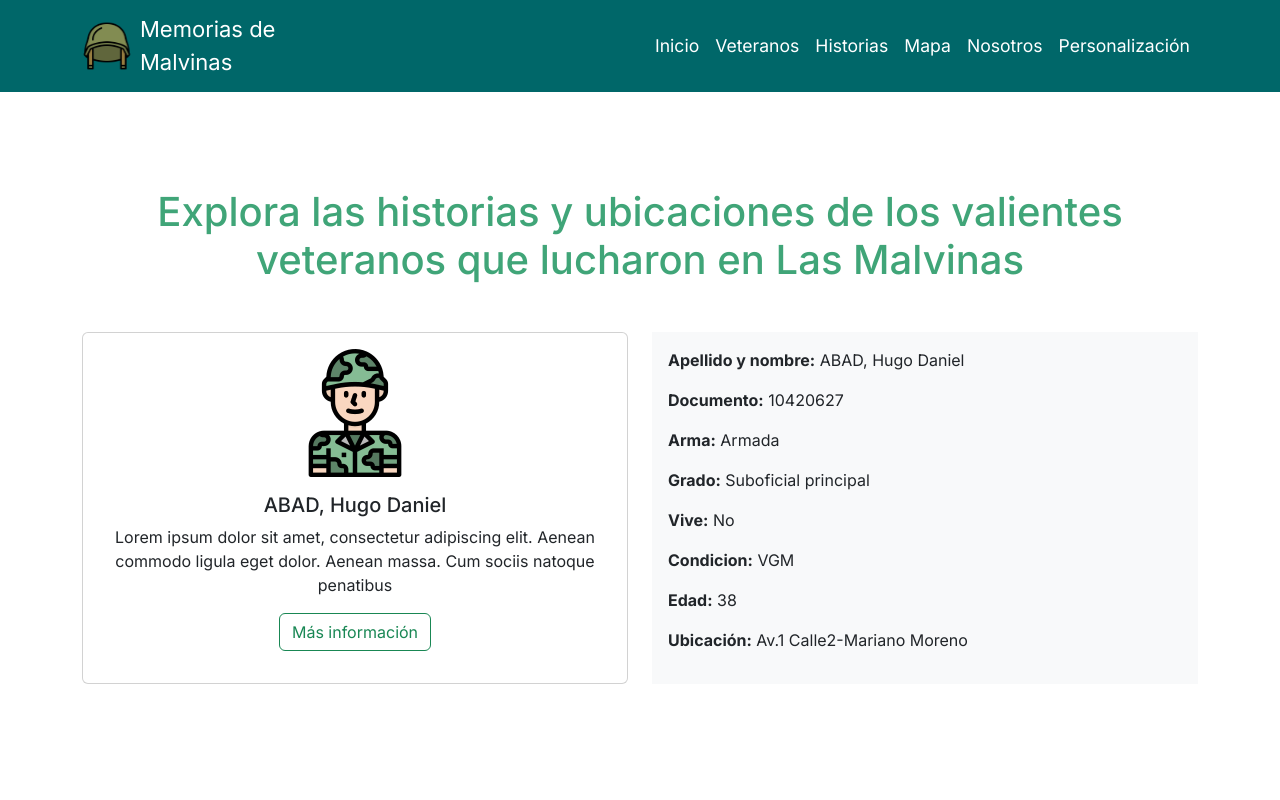
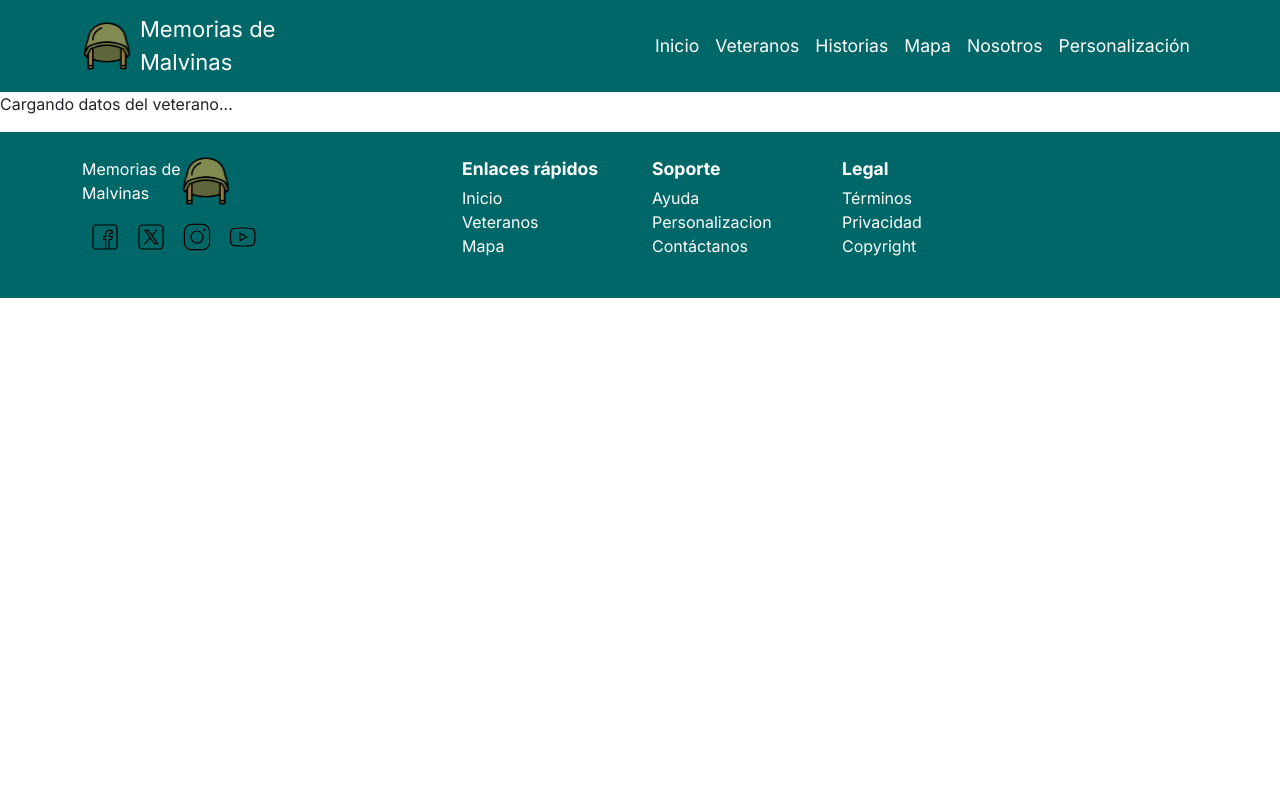
Before and after one commit to Lucho-Castagno/deu-malvinas, a Next.js app: page /historiaveterano in a window 1280 px wide. Shown: the top 800 px of the page. Built offline with nearby package versions, Linux system fonts and the light colour scheme.

Commit message:
add. veteranos

```diff
--- /dev/null
+++ b/src/app/historiaveterano/Map/Map.tsx
@@ -0,0 +1,34 @@
+import { MapContainer, Marker, TileLayer, Tooltip, Popup } from "react-leaflet";
+import "leaflet/dist/leaflet.css";
+import "leaflet-defaulticon-compatibility";
+import "leaflet-defaulticon-compatibility/dist/leaflet-defaulticon-compatibility.css";
+import React from 'react';
+import L from 'leaflet';
+
+interface MapProps {
+    Latitud: number;
+    Longitud: number;
+}
+
+export default function Map({ Latitud, Longitud } : MapProps) {
+    console.log(Latitud);
+    console.log(Longitud);
+    const custom_marker = L.icon({
+        iconUrl: 'soldado-marker.png',
+        iconSize: [40, 40],
+        iconAnchor: [20, 5],
+    });
+
+    return (
+        <div className="titulo container h-100 w-100 d-flex justify-content-center align-items-center">
+            <MapContainer center={[Latitud, Longitud]} zoom={8} className="h-100 w-100">
+                <TileLayer
+                    url="https://{s}.tile.openstreetmap.org/{z}/{x}/{y}.png"
+                    attribution='&copy; <a href="https://www.openstreetmap.org/copyright">OpenStreetMap</a> contributors'
+                />
+                <Marker position={[Latitud, Longitud]} icon={custom_marker}>
+                </Marker>
+            </MapContainer>
+        </div>
+    );
+}
--- /dev/null
+++ b/src/app/historiaveterano/Map/index.js
@@ -0,0 +1,7 @@
+import dynamic from "next/dynamic";
+
+const Map = dynamic(() => import('./Map'),{
+    ssr: false
+});
+
+export default Map;
--- a/src/app/historiaveterano/page.js
+++ b/src/app/historiaveterano/page.js
@@ -1,58 +1,129 @@
+"use client";
+
 import styles from "./historiavet.css";
-import React from 'react';
+import React, { useState, useEffect, useMemo } from 'react';
 import Image from 'next/image';
+import dynamic from 'next/dynamic';
 
 export default function HistoriaVeterano() {
-  const historia = {
-    nombre: "ABAD, Hugo Daniel",
-    descripcion: "Lorem ipsum dolor sit amet, consectetur adipiscing elit. Aenean commodo ligula eget dolor. Aenean massa. Cum sociis natoque penatibus",
-    imgSrc: "/soldado2.svg"
+  const [veteran, setVeteran] = useState(null);
+
+  useEffect(() => {
+    const storedVeterano = localStorage.getItem('veteran');
+    if (storedVeterano) {
+      setVeteran(JSON.parse(storedVeterano));
+    }
+  }, []);
+
+  const Map = useMemo(() => dynamic(
+    () => import('./Map/Map'),
+    {
+      loading: () => <p>A map is loading</p>,
+      ssr: false
+    }
+  ), []);
+
+  if (!veteran) {
+    return <p>Cargando datos del veterano...</p>; // Puedes mostrar un mensaje de carga o un spinner aquí.
+  }
+
+  const {
+    Escalafon,
+    Grado,
+    Grado_PM,
+    Arma,
+    Nombre,
+    DNI,
+    Unidad,
+    N_Madre,
+    N_Padre,
+    L_Deceso,
+    L_Entierro,
+    Tumba,
+    L_Nac,
+    F_Nac,
+    Rol_Comb,
+    F_Ingreso,
+    F_Ascenso,
+    F_Deceso,
+    PDF,
+    Foto
+  } = veteran.properties;
+
+  const { coordinates } = veteran.geometry;
+  const [Longitud, Latitud] = coordinates;
+
+  const baseUrl = 'https://www.bienestar.mil.ar/malvinas';
+  const defaultPhotoUrl = '/images/soldado2.png'; // Ruta de la imagen por defecto
+
+  const processUrl = (url) => {
+    if (typeof url === 'string' && url.startsWith('.')) {
+      return url.substring(1);
+    }
+    return url;
   };
 
-  const informacionAdicional = {
-    nombre: "ABAD, Hugo Daniel",
-    documento: "10420627",
-    arma: "Armada",
-    grado: "Suboficial principal",
-    vive: "No",
-    condicion: "VGM",
-    edad: "38",
-    ubicacion: "Av.1 Calle2-Mariano Moreno "
+  const photoUrl = Foto ? `${baseUrl}${processUrl(Foto)}` : defaultPhotoUrl;
+  const pdfUrl = PDF ? `${baseUrl}${processUrl(PDF)}` : null;
+
+  const renderField = (label, value) => {
+    if (!value) return null;
+    return (
+      <p><strong>{label}:</strong> {value}</p>
+    );
   };
 
   return (
     <main role="main" className="main container my-5 py-5">
       <section>
-      <div className="titulo mb-5">
-      <h1 className="mb-4">Explora las historias y ubicaciones de los valientes veteranos que lucharon en Las Malvinas</h1>
-      </div>
+        <div className="titulo mb-5">
+          <h1 className="mb-4">Información adicional</h1>
+        </div>
       </section>
       <div className="row">
-        <div className="col-md-6 mb-4">
+        <div className="col-md-12 mb-4">
           <div className="card h-100 bg-lightyellow p-3">
-            <Image src={historia.imgSrc} className="card-img-top" alt={historia.nombre} width={128} height={128} />
-            <div className="card-body text-center">
-              <h5 className="card-title">{historia.nombre}</h5>
-              <p className="card-text">{historia.descripcion}</p>
-              <button className="btn btn-outline-success" aria-label={`Más información sobre ${historia.nombre}`}>
-                Más información
-              </button>
+            <div className="d-flex align-items-center mb-3">
+              <div style={{ width: '128px', height: '128px', marginRight: '15px' }}>
+                <Image src={photoUrl} className="rounded-circle" alt={Nombre} width={128} height={128} />
+              </div>
+              <div>
+                <h5 className="card-title mb-0">{Nombre}</h5>
+                {renderField('Escalafon', Escalafon)}
+                {renderField('Documento', DNI)}
+                {pdfUrl && (
+                  <a href={pdfUrl} target="_blank" rel="noopener noreferrer">
+                    <button className="btn btn-outline-success">Ver reseña del combatiente</button>
+                  </a>
+                )}
+              </div>
+            </div>
+            <hr />
+            <div className="row">
+              <div className="col-md-6">
+                {renderField('Grado', Grado)}
+                {renderField('Grado post mortem', Grado_PM)}
+                {renderField('Arma', Arma)}
+                {renderField('Unidad', Unidad)}
+                {renderField('Fecha de fallecimiento', F_Deceso)}
+                {renderField('Lugar de fallecimiento', L_Deceso)}
+                {renderField('Madre', N_Madre)}
+                {renderField('Padre', N_Padre)}
+                {renderField('Lugar de entierro', L_Entierro)}
+                {renderField('Tumba', Tumba)}
+                {renderField('Fecha de nacimiento', F_Nac)}
+                {renderField('Lugar de nacimiento', L_Nac)}
+                {renderField('Rol de combate', Rol_Comb)}
+                {renderField('Fecha de ingreso', F_Ingreso)}
+                {renderField('Fecha de ascenso', F_Ascenso)}
+              </div>
+              <div className="col-md-6">
+                <Map Latitud={Latitud} Longitud={Longitud} />
+              </div>
             </div>
           </div>
         </div>
-        <div className="col-md-6 mb-4">
-          <div className="p-3 bg-light">
-          <p><strong>Apellido y nombre:</strong> {informacionAdicional.nombre}</p>
-            <p><strong>Documento:</strong> {informacionAdicional.documento}</p>
-            <p><strong>Arma:</strong> {informacionAdicional.arma}</p>
-            <p><strong>Grado:</strong> {informacionAdicional.grado}</p>
-            <p><strong>Vive:</strong> {informacionAdicional.vive}</p>
-            <p><strong>Condicion:</strong> {informacionAdicional.condicion}</p>
-            <p><strong>Edad:</strong> {informacionAdicional.edad}</p>
-            <p><strong>Ubicación:</strong> {informacionAdicional.ubicacion}</p>
-          </div>
-        </div>
       </div>
-      </main>
+    </main>
   );
 }
```
Also changed, not shown: src/app/historias/page.js (+20 -4 lines).
